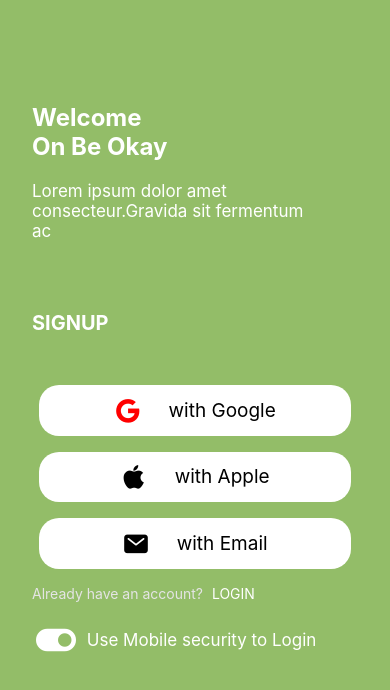
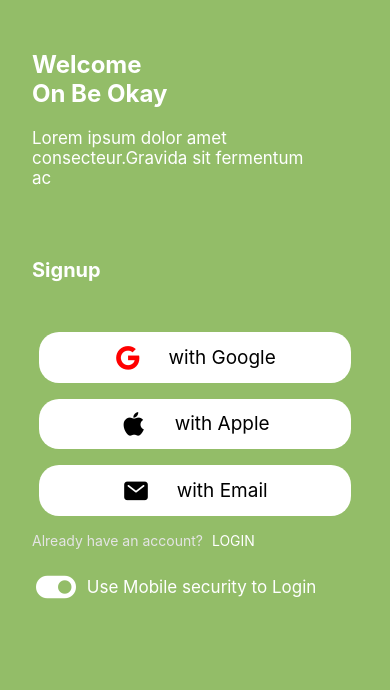
Before and after one commit to ngoga-innocent/beOkay1, a React Native app: screen /Auth in a window 390 px wide. Shown: the top 690 px of the page. Built offline with nearby package versions, Linux system fonts and the light colour scheme.

Commit message:
input validation

```diff
--- a/components/Button.js
+++ b/components/Button.js
@@ -1,11 +1,11 @@
-import { View, Text, TouchableOpacity, StyleSheet } from 'react-native';
+import { Text, TouchableOpacity, StyleSheet } from 'react-native';
 import { COLORS } from './Colors';
 import React from 'react';
 import { useWindowDimensions } from 'react-native';
 import Icon from 'react-native-vector-icons/Ionicons'
 
 
-const Button = ({ color, style, icon, text, ...rest }) => {
+const Button = ({ color, style, icon, text, textcolor, ...rest }) => {
     const width = useWindowDimensions()
     return (
         <TouchableOpacity style={[styles.Buttonstyle, style]} {...rest}>
--- a/components/Colors.js
+++ b/components/Colors.js
@@ -1,5 +1,6 @@
 export const COLORS = {
     primary: '#93BD68',
     white: '#ffffff',
+    text: '#393939',
 
 }
--- /dev/null
+++ b/components/Input.js
@@ -0,0 +1,55 @@
+import { View, Text, TextInput, StyleSheet } from 'react-native'
+import React from 'react'
+import { COLORS } from './Colors'
+import Icon from 'react-native-vector-icons/Ionicons'
+import { TouchableOpacity } from 'react-native-gesture-handler'
+
+
+const Input = ({ placeholder, onChangeText, style, onPress, style1, name, name2, value, secureTextEntry, keyboardType, ...rest }) => {
+    return (
+        <View style={styles.container}>
+            <View style={[styles.inputcontainer, style]}>
+                <Icon name={name} style={styles.icon} size={20} color={COLORS.text} />
+                <TextInput style={[styles.input, style]}
+                    placeholder={placeholder} onChangeText={onChangeText} value={value}
+                    secureTextEntry={secureTextEntry}
+                    keyboardType={keyboardType}
+
+                />
+                <TouchableOpacity onPress={onPress}>
+                    <Icon name={name2} style={style1} size={25} />
+                </TouchableOpacity>
+            </View>
+        </View>
+    )
+}
+const styles = StyleSheet.create({
+    container: {
+
+        alignItems: 'center',
+        marginTop: 10
+    },
+    input: {
+
+
+        color: COLORS.text,
+
+        flex: 1
+    },
+    inputcontainer: {
+        flexDirection: 'row',
+        borderWidth: 1,
+        borderRadius: 20,
+        borderColor: COLORS.primary,
+        width: '90%',
+        height: 48,
+        justifyContent: 'center',
+        alignItems: 'center'
+    },
+    icon: {
+        paddingHorizontal: 10,
+
+    }
+})
+
+export default Input
--- /dev/null
+++ b/components/keyboardWrapper.js
@@ -0,0 +1,16 @@
+import { KeyboardAvoidingView, ScrollView, Keyboard, TouchableWithoutFeedback } from 'react-native'
+import React from 'react'
+
+const KeyboardWrapper = ({ children }) => {
+    return (
+        <KeyboardAvoidingView>
+            <ScrollView>
+                <TouchableWithoutFeedback onPress={Keyboard.dismiss}>
+                    {children}
+                </TouchableWithoutFeedback>
+            </ScrollView>
+        </KeyboardAvoidingView>
+    )
+}
+
+export default KeyboardWrapper
--- a/package.json
+++ b/package.json
@@ -10,6 +10,7 @@
   },
   "dependencies": {
     "@react-native-async-storage/async-storage": "^1.17.11",
+    "@react-navigation/native": "^6.1.5",
     "@react-navigation/stack": "^6.3.14",
     "expo": "~47.0.12",
     "expo-status-bar": "~1.4.2",
--- a/screens/loginScreens/Signup.js
+++ b/screens/loginScreens/Signup.js
@@ -1,12 +1,202 @@
-import { View, Text } from 'react-native'
-import React from 'react'
+import { StyleSheet, Text, View, TouchableOpacity } from 'react-native'
+import { React, useState } from 'react'
+import { COLORS } from '../../components/Colors'
+import SignupHeader from './SignupHeader'
+import Input from '../../components/Input'
+import Button from '../../components/Button'
+import KeyboardWrapper from '../../components/keyboardWrapper'
+import Icon from 'react-native-vector-icons/Ionicons'
+import useNavigation from '@react-navigation/native'
 
-const Signup = () => {
+
+const Signup = ({ navigation }) => {
+
+  const [fullName, setFullName] = useState('');
+  const [Email, setEmail] = useState('');
+  const [number, setNumber] = useState('');
+  const [password, setPassword] = useState('');
+  const [checkmail, setCheckMail] = useState(false);
+  const [secureText, setSecureText] = useState(true)
+  const FullName = (e) => {
+    setFullName(e)
+  }
+  const email = (text) => {
+    let reg = /^\w+([\.-]?\w+)*@\w+([\.-]?\w+)*(\.\w\w+)+$/;
+    setEmail(text)
+    if (reg.test(text)) {
+      setCheckMail(false)
+    } else {
+      setCheckMail(true)
+    }
+  }
+  const Number = (e) => {
+    setNumber(e)
+  }
+  const Password = (e) => {
+    setPassword(e)
+
+  }
+  const secureTextfun = () => {
+    setSecureText(false)
+  }
+  const Signupbtn = () => {
+
+
+    if (fullName == '') {
+      alert('please fill your Full names')
+      return false
+    }
+    else if (email == '') {
+      alert('please fill email')
+      return false
+    }
+    else if (number == '') {
+      alert('please fill phone number')
+      return false
+    }
+    else if (password == '') {
+      alert('password must be greater 8 digit ')
+      return false
+    }
+    else {
+      return true
+    }
+
+  }
+  const call_api = () => {
+    // if (Signupbtn()) {
+    //   navigation.navigate('Userverification')
+    // }
+    // else {
+    //   alert('there is errors in your inputs')
+    // }
+    navigation.navigate('Userverification', {
+      email: Email,
+      number: number,
+      fullName: fullName,
+
+    })
+  }
   return (
-    <View>
-      <Text>Signup</Text>
-    </View>
+    <KeyboardWrapper>
+      <View style={styles.container}>
+        <SignupHeader
+          title='You are'
+          title1='Almost There'
+          paragraph='Lorem ipsum dolor amet consecteur.Gravida sit fermentum ac'
+        />
+        <View style={styles.SecondView}>
+          <View style={styles.inner}>
+            <Text style={styles.Signup}>SIGNUP</Text>
+            <View style={styles.haveacc}>
+              <Text style={styles.login}>Already have an account? </Text>
+              <TouchableOpacity ><Text style={styles.loginbtn}>LOGIN</Text></TouchableOpacity>
+
+            </View>
+          </View>
+          <Input name='person' placeholder='Enter Full Name'
+            onChangeText={FullName} value={fullName}
+
+          />
+          {checkmail ? <Input name='mail' placeholder='Email'
+            onChangeText={(text) => email(text)} value={Email}
+            style={{ borderColor: 'red' }}
+
+          /> : <Input name='mail' placeholder='Email'
+            onChangeText={(text) => email(text)} value={Email}
+
+
+          />}
+
+
+          <Input name='call' placeholder='Phone Number'
+            onChangeText={Number} value={number}
+            keyboardType='numeric'
+
+          />
+          <Input name='lock-closed' placeholder='password'
+            onChangeText={Password} value={password}
+            secureTextEntry={secureText}
+            name2='eye'
+            style1={{ marginRight: 5 }}
+            onPress={secureTextfun}
+
+          />
+
+          <Button text='Signup' textcolor={COLORS.white} style={styles.Button} onPress={call_api} />
+          <View style={styles.usembl}>
+            <TouchableOpacity><Icon name='toggle-sharp' color={COLORS.primary} size={40} marginLeft={10} /></TouchableOpacity>
+            <Text style={styles.usembl1}> Use Mobile security to Login</Text>
+          </View>
+        </View>
+
+
+      </View>
+    </KeyboardWrapper>
   )
 }
 
 export default Signup
+
+const styles = StyleSheet.create({
+  container: {
+    flex: 1,
+    backgroundColor: COLORS.primary,
+
+  },
+  SecondView: {
+    flex: 1,
+    backgroundColor: COLORS.white,
+    borderTopLeftRadius: 40,
+    borderTopRightRadius: 40,
+  },
+  inner: {
+    marginLeft: 32
+  },
+  Signup: {
+
+    color: '#000000',
+    fontSize: 20,
+    fontWeight: 'bold',
+    marginBottom: 3
+  },
+  text: {
+    color: COLORS.text
+  },
+  login: {
+    color: '#E4E4E4',
+
+  },
+  loginbtn: {
+    color: COLORS.primary,
+
+  },
+  haveacc: {
+    flexDirection: 'row'
+  },
+  Button: {
+    backgroundColor: COLORS.primary,
+    height: 40,
+    marginTop: 16,
+    alignSelf: 'center'
+  },
+  usembl: {
+    alignItems: 'center',
+    justifyContent: 'center',
+    fontSize: 17,
+    backgroundColor: 'white',
+    flexDirection: 'row'
+
+  },
+  usembl1: {
+    alignItems: 'center',
+    justifyContent: 'center',
+    marginLeft: 2,
+    fontSize: 17,
+
+
+
+
+
+  }
+})
--- a/screens/loginScreens/Signup1.js
+++ b/screens/loginScreens/Signup1.js
@@ -3,15 +3,19 @@ import { View, Text, StyleSheet, TouchableOpacity } from 'react-native';
 import Icon from 'react-native-vector-icons/Ionicons';
 import Button from '../../components/Button';
 import { COLORS } from '../../components/Colors';
+import SignupHeader from './SignupHeader';
 
 
 const Signup1 = ({ navigation }) => {
   return (
     <View style={styles.container}>
-      <Text style={styles.header}>Welcome </Text>
-      <Text style={styles.header1}>On Be Okay</Text>
-      <Text style={styles.paragraph}>Lorem ipsum dolor amet consecteur.Gravida sit fermentum ac</Text>
-      <Text style={styles.Signup}>SIGNUP</Text>
+
+      <SignupHeader
+        title='Welcome'
+        title1='On Be Okay'
+        paragraph='Lorem ipsum dolor amet consecteur.Gravida sit fermentum ac'
+      />
+      <Text style={styles.Signup}>Signup</Text>
       <Button icon='logo-google' text=' with Google' style={styles.button} color='red' />
       <Button icon='logo-apple' text=' with Apple' style={styles.button} />
       <Button icon='mail' text=' with Email' style={styles.button} onPress={() => navigation.navigate('Signup')} />
--- /dev/null
+++ b/screens/loginScreens/SignupHeader.js
@@ -0,0 +1,50 @@
+import { StyleSheet, Text, View } from 'react-native'
+import React from 'react'
+import { COLORS } from '../../components/Colors'
+const SignupHeader = ({ title, title1, paragraph, }) => {
+    return (
+        <View>
+            <Text style={styles.header}>{title} </Text>
+            <Text style={styles.header1}>{title1}</Text>
+            <Text style={styles.paragraph}>{paragraph}</Text>
+
+        </View>
+    )
+}
+
+export default SignupHeader
+
+const styles = StyleSheet.create({
+    header: {
+        fontSize: 24,
+        color: COLORS.white,
+        marginTop: 50,
+        marginLeft: 32,
+        fontWeight: 'bold',
+        flexDirection: 'column'
+
+    },
+    header1: {
+        fontSize: 24,
+        color: COLORS.white,
+
+        marginLeft: 32,
+        fontWeight: 'bold',
+        flexDirection: 'column'
+
+    },
+    paragraph: {
+        color: COLORS.white,
+        fontSize: 17,
+        marginLeft: 32,
+        marginTop: 20,
+        maxWidth: 280,
+        marginBottom: 70
+    },
+    button: {
+        alignSelf: 'center',
+        justifyContent: 'center',
+        marginBottom: 16
+    },
+
+})
--- a/screens/loginScreens/Userverification.js
+++ b/screens/loginScreens/Userverification.js
@@ -1,12 +1,39 @@
-import { View, Text } from 'react-native'
+import { View, Text, StyleSheet } from 'react-native'
 import React from 'react'
+import SignupHeader from './SignupHeader'
+import { COLORS } from '../../components/Colors'
+import { userRoute } from '@react-navigation/native'
 
-const Userverification = () => {
+
+const Userverification = ({ route, navigation }) => {
+
   return (
-    <View>
-      <Text>Userverification</Text>
+    <View style={styles.container}>
+      <SignupHeader
+        title='You are'
+        title1='Almost There'
+      />
+      <View style={styles.Secondview}>
+        <Text style={styles.header}>Verify Your Account</Text>
+        <Text>We have sent a verification code to {route.params.email} and to {route.params.number}?</Text>
+      </View>
     </View>
   )
 }
-
+const styles = StyleSheet.create({
+  container: {
+    flex: 1,
+    backgroundColor: COLORS.primary
+  },
+  Secondview: {
+    flex: 1,
+    backgroundColor: COLORS.white,
+    borderTopRightRadius: 40,
+    borderTopLeftRadius: 40
+  },
+  header: {
+    marginLeft: 32,
+    fontSize: 40
+  }
+})
 export default Userverification
```
Also changed, not shown: 1 other file (tests, documents, lock files or other folders).
